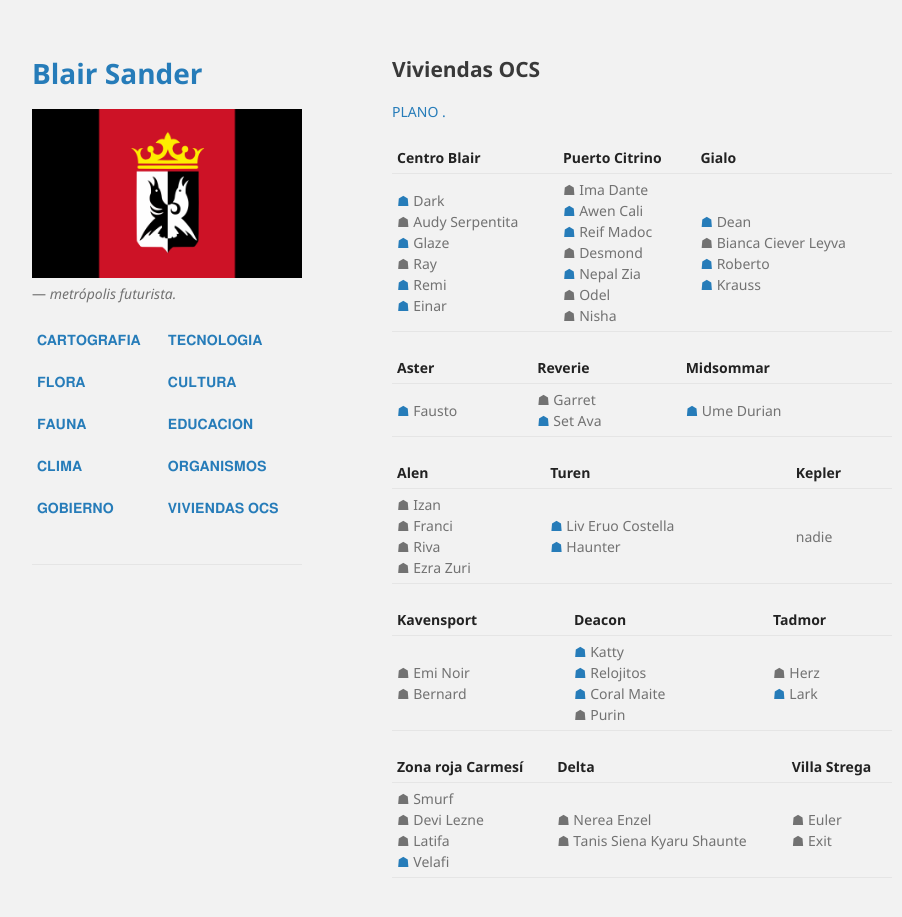
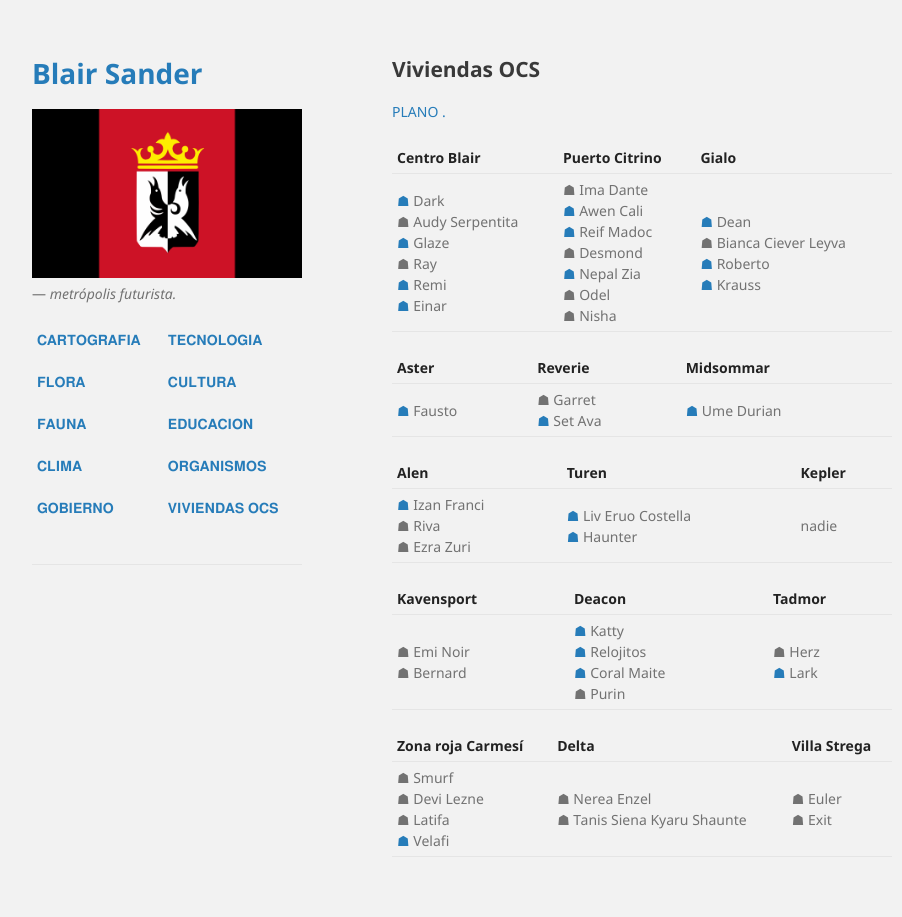
Before and after one commit to BlairSander/ciudad, a Jekyll site: the page built from ocs.md, in a window 1280 px wide and 948 px high. Shown: the top 917 px of the window, without its empty margins (178-1080 px from the left). Built offline with Jekyll 4.4.1, drawn with Linux system fonts in a browser that asks for light colours.

Commit message:
Update ocs.md

```diff
--- a/ocs.md
+++ b/ocs.md
@@ -18,7 +18,7 @@ layout: default
 
 | **Alen**| **Turen**| **Kepler** |
 |:-------------|:------------------|:------|
-| ☗ Izan <br>☗ Franci <br>☗ Riva <br>☗ Ezra Zuri | [☗](https://blairsander.github.io/ciudad/casaliv) Liv Eruo Costella <br>[☗](https://blairsander.github.io/ciudad/casahaunter.html) Haunter | nadie |
+| [☗](https://blairsander.github.io/ciudad/apartamentoizanfranci.html) Izan Franci <br>☗ Riva <br>☗ Ezra Zuri | [☗](https://blairsander.github.io/ciudad/casaliv) Liv Eruo Costella <br>[☗](https://blairsander.github.io/ciudad/casahaunter.html) Haunter | nadie |
 
 
 | **Kavensport**| **Deacon**| **Tadmor** |
```
